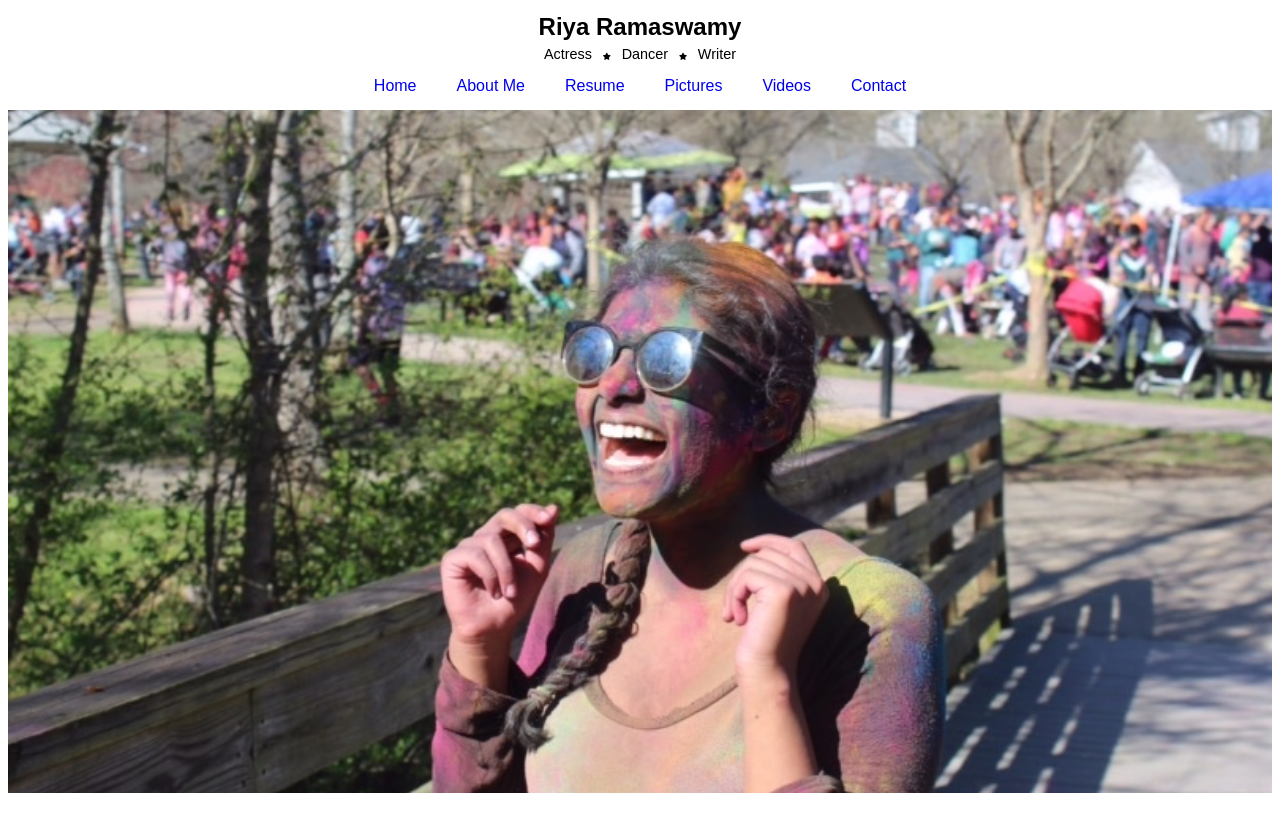
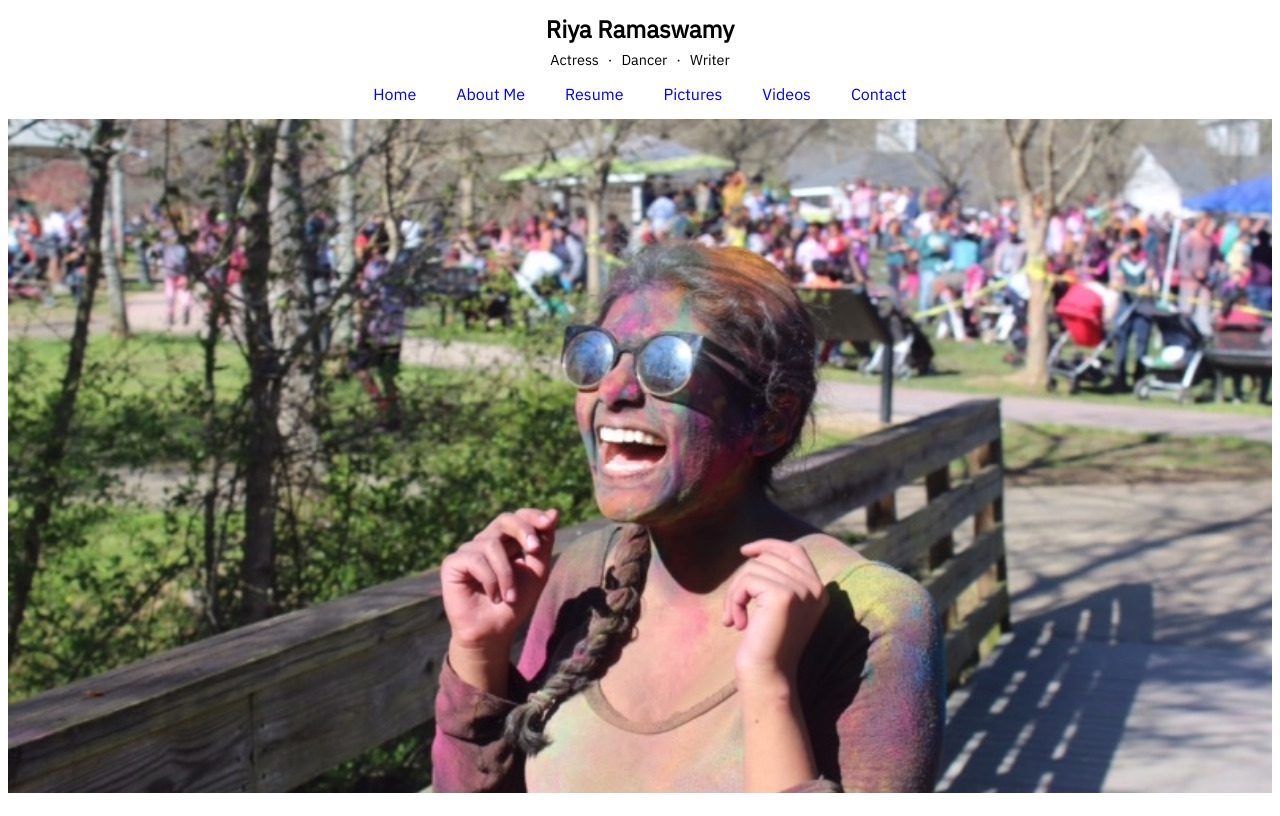
Before and after one commit to hindolam/riyaramaswamy, a plain HTML site: page index.html in a window 1280 px wide. Drawn offline with Linux system fonts and the light colour scheme.

Commit message:
used the dot entity for the dot between actress, model ...

```diff
--- a/css/main.css
+++ b/css/main.css
@@ -29,26 +29,21 @@ header .title {
 header .subtitle {
   display: flex;
   justify-content: space-around;
-  align-items: center;
   font-size: 0.9rem;
-}
-
-.fa-star {
-  font-size: 0.45rem;
 }
 
 nav {
   grid-area: nav;
 
   display: flex;
-  justify-content:  center;
-  align-items: center;
+  justify-content: center;
 }
 
 nav a {
   margin: 20px;
   text-decoration: none;
 }
+
 main {
   grid-area: content;
   background-image: url("../img/cover.jpg");
--- a/index.html
+++ b/index.html
@@ -4,7 +4,7 @@
       <meta charset="utf-8">
       <meta name="viewport" content="width=device-width, initial-scale=1, shrink-to-fit=no">
       <link rel="stylesheet" href="https://use.fontawesome.com/releases/v5.1.0/css/all.css" integrity="sha384-lKuwvrZot6UHsBSfcMvOkWwlCMgc0TaWr+30HWe3a4ltaBwTZhyTEggF5tJv8tbt" crossorigin="anonymous">
-      <link rel="stylesheet" type="text/css" href="//fonts.googleapis.com/css?family=Open+Sans" />
+      <link href="https://fonts.googleapis.com/css?family=IBM+Plex+Sans" rel="stylesheet">
       <link rel="stylesheet" href="css/main.css">
       <title>Riya Ramaswamy</title>
   </head>
@@ -17,9 +17,9 @@
         <div class="title">Riya Ramaswamy</div>
         <div class="subtitle">
           <div>Actress</div>
-          <div><i class="fas fa-star"></i></div>
+          <div>&middot;</div>
           <div>Dancer</div>
-          <div><i class="fas fa-star"></i></div>
+          <div>&middot;</div>
           <div>Writer</div>
         </div>
       </header>
```
